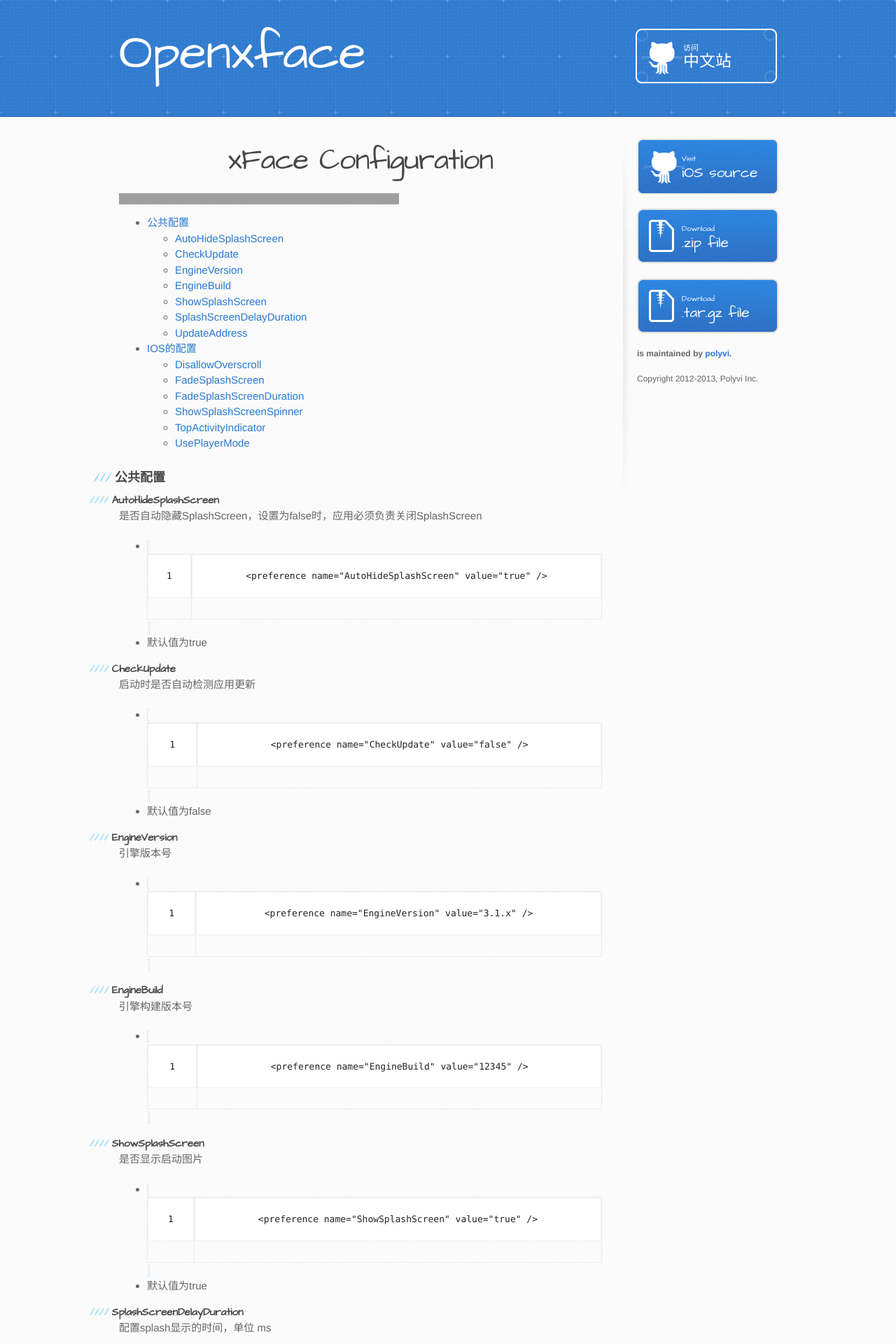
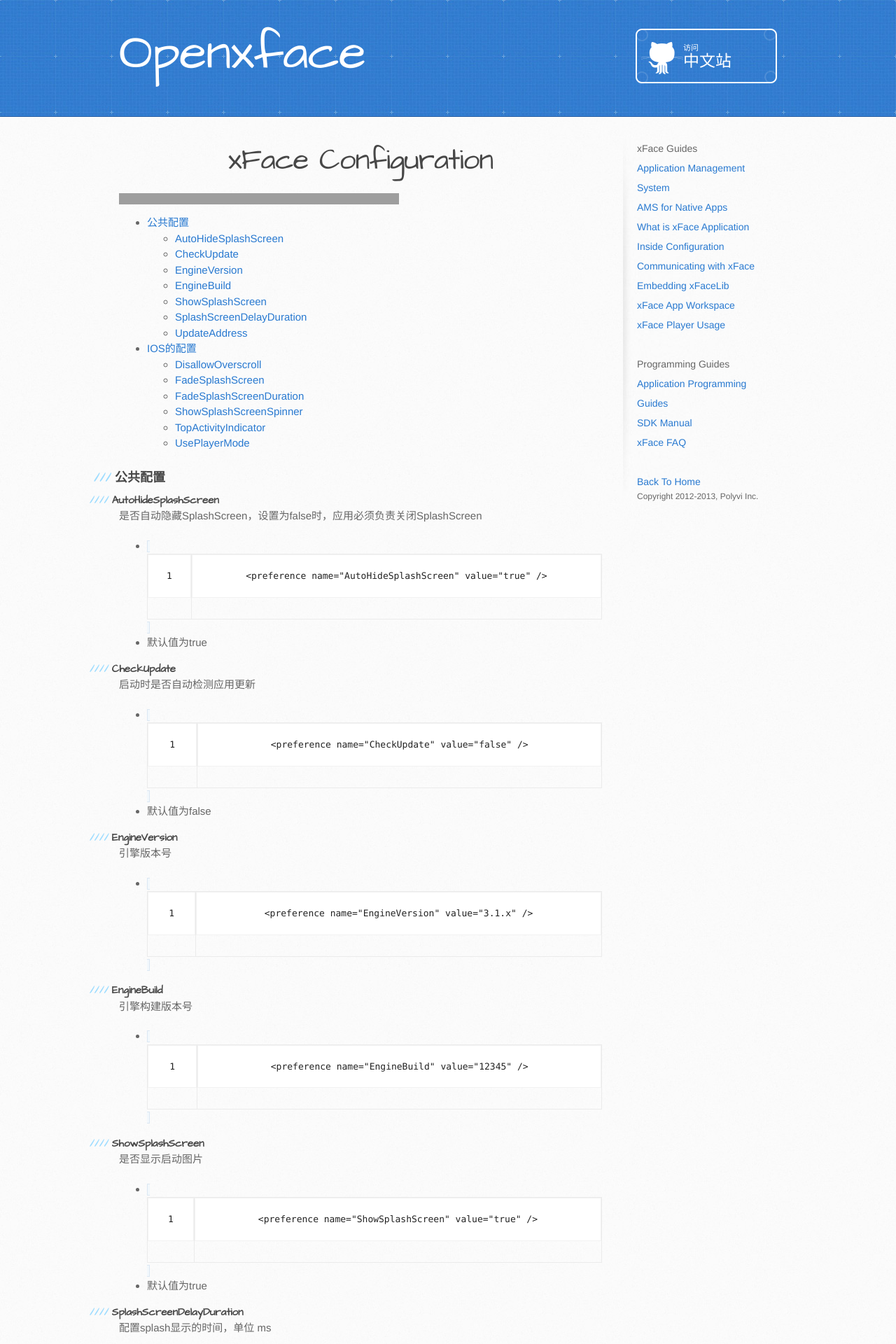
Before and after one commit to polyvi/openxface, a Jekyll site: the page built from guide/xface_configuration.md, in a window 1280 px wide. Shown: the top 1920 px of the page at 70% size. Built offline with Jekyll 4.4.1, drawn with Linux system fonts in a browser that asks for light colours; grey boxes are pictures that could not be loaded.

Commit message:
Added contents list in aside bar (only english version for now)

```diff
--- a/_layouts/master.html
+++ b/_layouts/master.html
@@ -35,6 +35,8 @@
         </section>
 
         <aside id="sidebar">
+
+        {% if page.title == "openxface" %}
           <a target="_blank" href="https://github.com/polyvi/openxface-ios" class="button gh_button_blue">
             <small>Visit</small>
             iOS source
@@ -49,7 +51,32 @@
           </a>
 
           <p class="repo-owner"><a href="https://github.com/polyvi/openxface"></a> is maintained by <a href="https://github.com/polyvi">polyvi</a>.</p>
+        {% else %}
+            <div id="aside-contents">
+                <h2>xFace Guides</h2>
+
+                <a href="{{ site.baseurl }}/guide/ams/xface_ams.html">Application Management System</a><br />
+                <a href="{{ site.baseurl }}/guide/ams/xface_ams_native_apps.html">AMS for Native Apps</a><br />
+                <a href="{{ site.baseurl }}/guide/ams/xface_app_en.html">What is xFace Application</a><br />
+                <a href="{{ site.baseurl }}/guide/xface_configuration.html">Inside Configuration</a><br />
+                <a href="{{ site.baseurl }}/guide/xFace/startparams/startparams_zh.html">Communicating with xFace</a><br />
+                <a href="{{ site.baseurl }}/guide/xFace/xFaceLib/xFaceLib_zh.html">Embedding xFaceLib</a><br />
+                <a href="{{ site.baseurl }}/guide/xFace/workspace/workspace_zh.html">xFace App Workspace</a><br />
+                <a href="{{ site.baseurl }}/guide/player/player.html">xFace Player Usage</a><br /><br />
+
+                <h2>Programming Guides</h2>
+
+                <a href="{{ site.baseurl }}/guide/AppProgramming/index.html">Application Programming Guides</a><br />
+                <a target="_blank" href="http://www.polyvi.net:8012/doc/xFaceSDK/">SDK Manual</a><br />
+                <a href="{{ site.baseurl }}/guide/faq/faq.html">xFace FAQ</a><br /><br />
+
+                <a href="{{ site.baseurl }}/index.html">Back To Home</a>
+                <br />
+            <div/>
+        {% endif %}
+        <div id="copyright">
           <p>Copyright 2012-2013, Polyvi Inc.</p>
+        </div>
         </aside>
       </div>
     </div>
--- a/stylesheets/stylesheet.css
+++ b/stylesheets/stylesheet.css
@@ -67,7 +67,6 @@
 
 header h1 a:hover{
   color: #fff;
-  text-decoration:underline;
 }
 
 header {
@@ -122,6 +121,16 @@
   min-height: 504px;
   float: right;
   background: transparent url(../images/sidebar-bg.jpg) 0 0 no-repeat;
+  font-size: 12px;
+  line-height: 1.3;
+}
+
+#aside-contents {
+  font-size: 14px;
+  line-height: 2.0;
+}
+
+#copyright {
   font-size: 12px;
   line-height: 1.3;
 }
```
